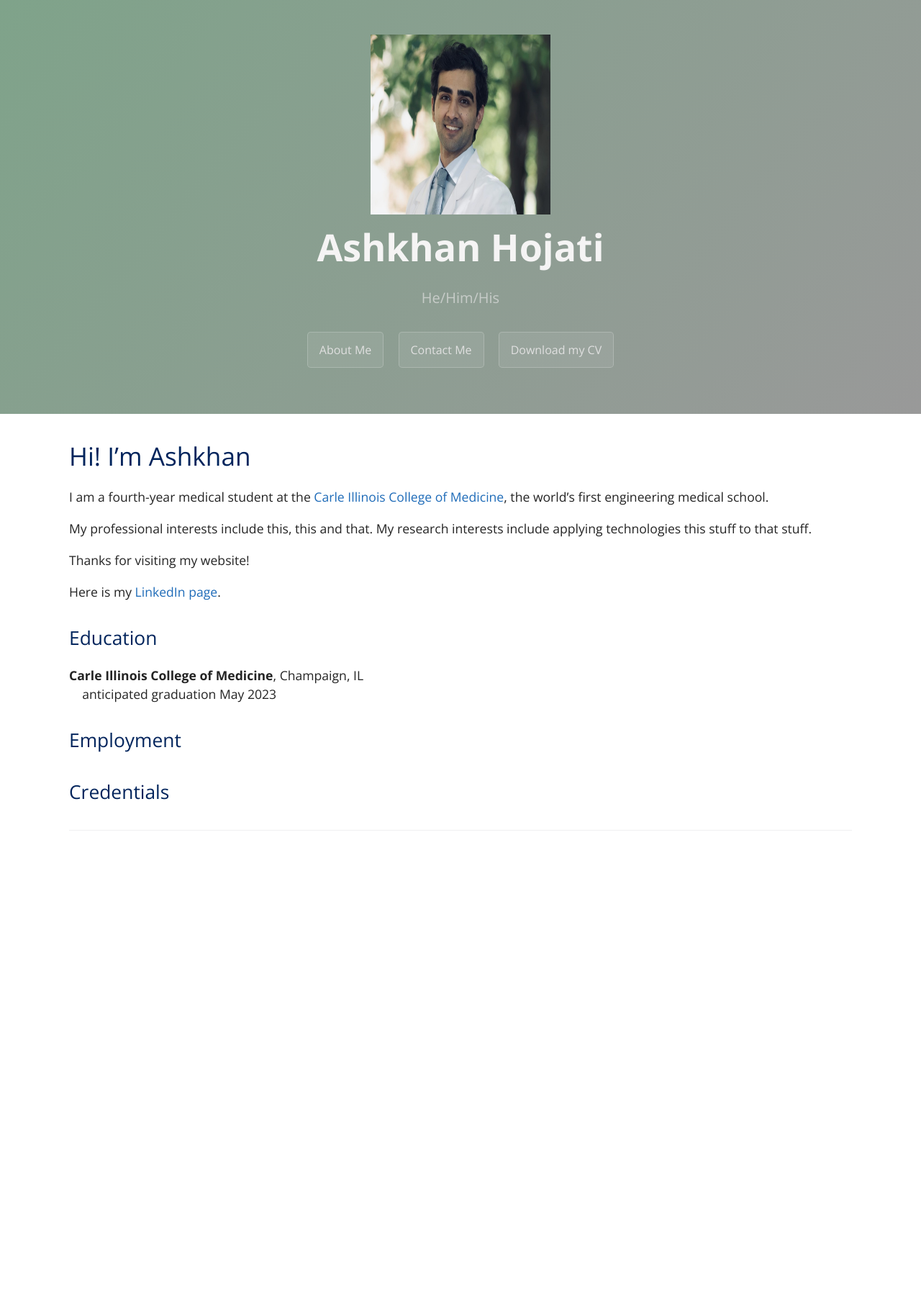
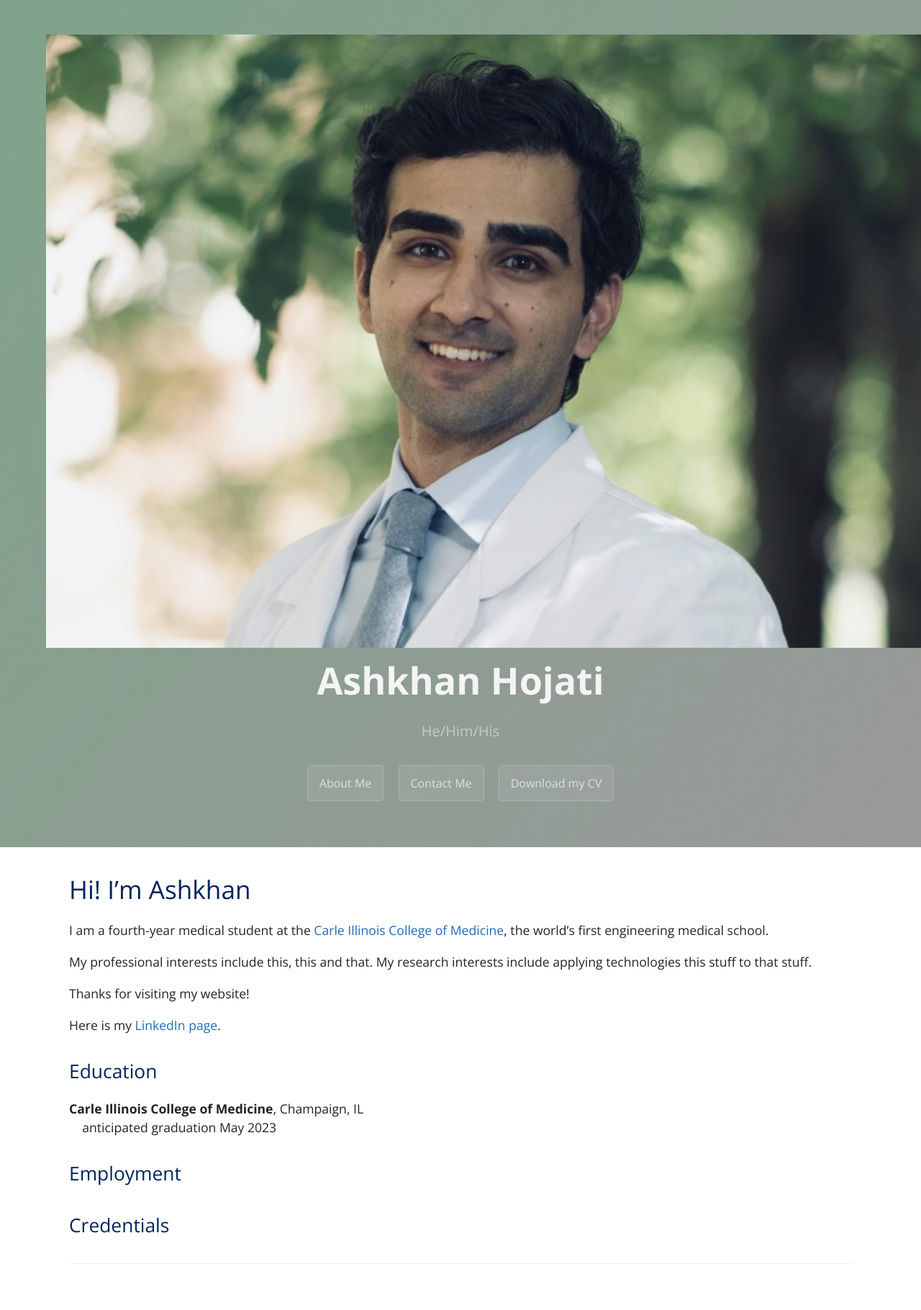
Before and after one commit to EyeCanDoIt/EyeCanDoIt.github.io, a Jekyll site: the page built from index.md, in a window 1280 px wide. Shown: the whole page at 72% size. Built offline with Jekyll 4.4.1, drawn with Linux system fonts in a browser that asks for light colours; before the commit the page ends 1218 px from its top, so only the background shows below that.

Commit message:
Update template.html

```diff
--- a/_layouts/template.html
+++ b/_layouts/template.html
@@ -16,8 +16,8 @@
 
     <header class="page-header" role="banner">
       <img src="../Images/pic.jpg"
-      height="250"
-      width="250">
+      height="852/4"
+      width="1268/4">
 
       {% if page.title == site.title %}
         <h1 class="project-name" style="color:#F5F4F4">{{ page.title }}</h1>
```
